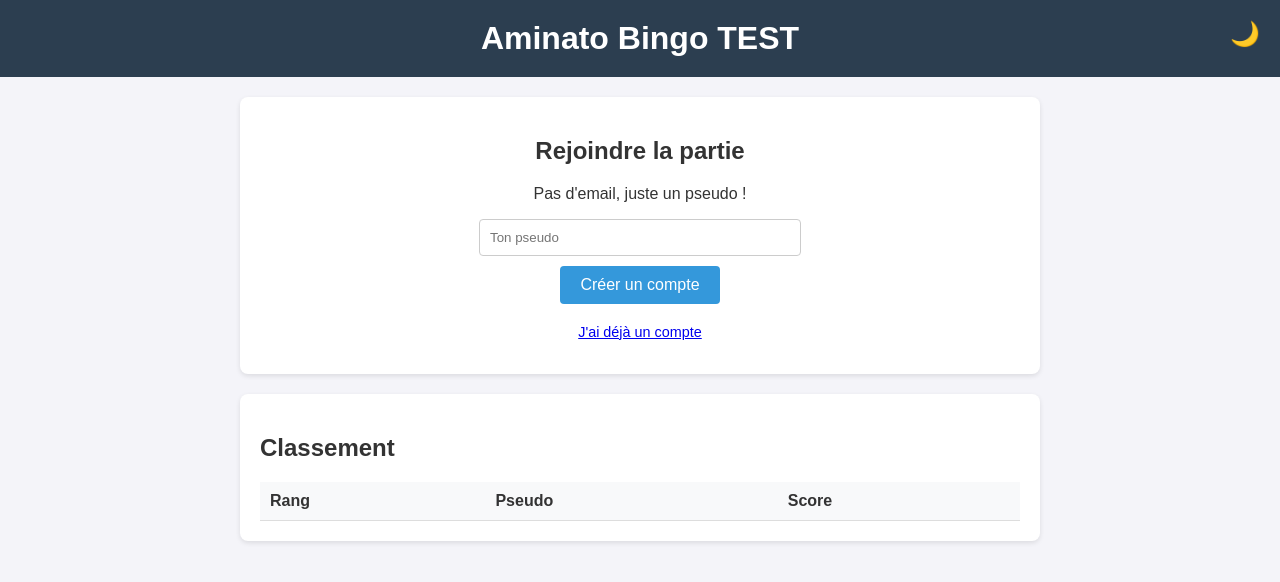
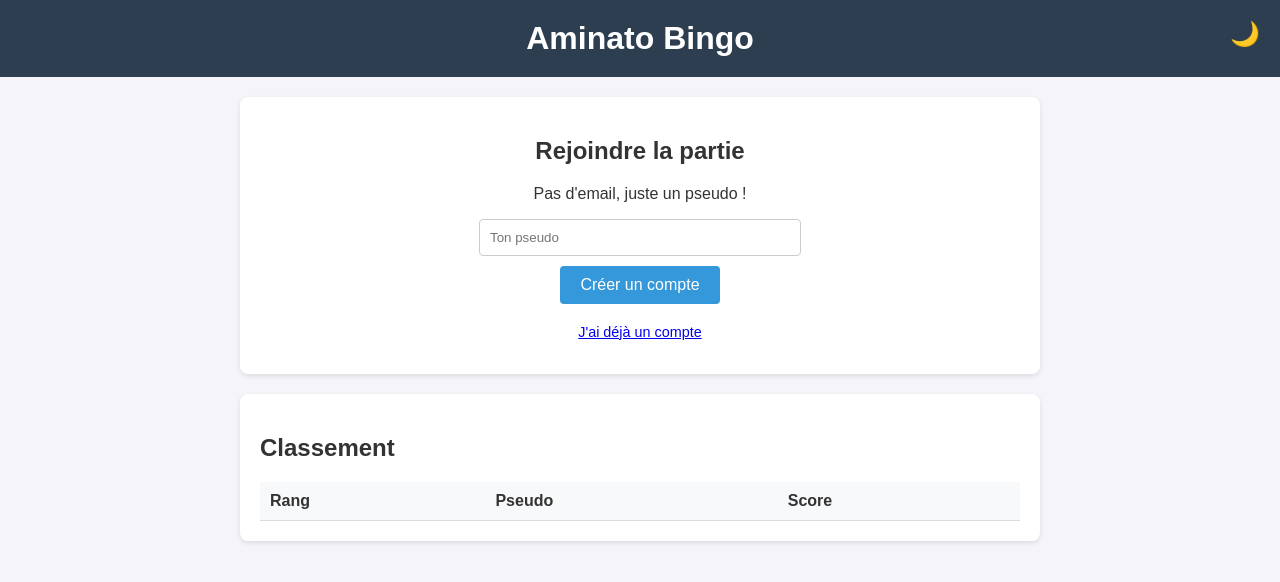
Before and after one commit to XJ4J4X/Bingo, a plain HTML site: page public/index.html in a window 1280 px wide. Drawn offline with Linux system fonts and the light colour scheme; no server answers.

Commit message:
Remove 'TEST' from the header title

```diff
--- a/public/index.html
+++ b/public/index.html
@@ -10,7 +10,7 @@
 </head>
 <body>
     <header>
-        <h1>Aminato Bingo TEST </h1>
+        <h1>Aminato Bingo </h1>
 
         <div id="user-info" class="hidden">
             Connecté en tant que: <span id="current-pseudo"></span>
```
